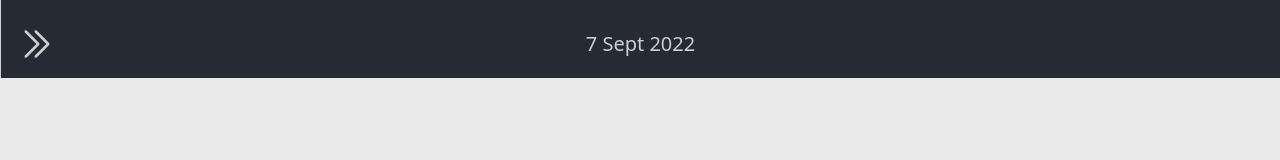
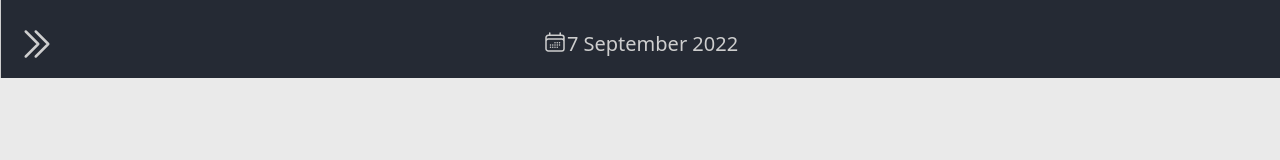
Before and after one commit to kendallv17/Taskademic-Front-End, a React (Create React App) app: page / in a window 1280 px wide. Shown: the top 160 px of the page. Built offline with nearby package versions, Linux system fonts and the light colour scheme.

Commit message:
Fixed minor bug

```diff
--- a/src/components/clock/Clock.js
+++ b/src/components/clock/Clock.js
@@ -1,15 +1,16 @@
-import { useEffect, useState } from "react";
 export default function Clock(){
-    const [dateState, _setDateState] = useState(new Date());
+    const dateState =new Date();
     return (
-        <div className="App">
-            <p>
-              {' '}
-              {dateState.toLocaleDateString('en-GB', {
-                 day: 'numeric',
-                 month: 'short',
-                 year: 'numeric',
-              })}
+        <div className="flex flex-row">
+            <svg xmlns="http://www.w3.org/2000/svg" fill="none" viewBox="0 0 24 24" strokeWidth="1.5" stroke="currentColor" className="w-6 h-6">
+                <path strokeLinecap="round" strokeLinejoin="round" d="M6.75 3v2.25M17.25 3v2.25M3 18.75V7.5a2.25 2.25 0 012.25-2.25h13.5A2.25 2.25 0 0121 7.5v11.25m-18 0A2.25 2.25 0 005.25 21h13.5A2.25 2.25 0 0021 18.75m-18 0v-7.5A2.25 2.25 0 015.25 9h13.5A2.25 2.25 0 0121 11.25v7.5m-9-6h.008v.008H12v-.008zM12 15h.008v.008H12V15zm0 2.25h.008v.008H12v-.008zM9.75 15h.008v.008H9.75V15zm0 2.25h.008v.008H9.75v-.008zM7.5 15h.008v.008H7.5V15zm0 2.25h.008v.008H7.5v-.008zm6.75-4.5h.008v.008h-.008v-.008zm0 2.25h.008v.008h-.008V15zm0 2.25h.008v.008h-.008v-.008zm2.25-4.5h.008v.008H16.5v-.008zm0 2.25h.008v.008H16.5V15z" />
+            </svg>
+            <p className="flex-1">
+                {dateState.toLocaleDateString('en-GB', {
+                    day: 'numeric',
+                    month: 'long',
+                    year: 'numeric',
+                })}
             </p>
             <p>
             </p>
--- a/src/pages/login/Login.js
+++ b/src/pages/login/Login.js
@@ -26,7 +26,7 @@
                                         <label  htmlFor="remember" className="text-mercury-600 text-base">Remember me</label>
                                     </div>
                                 </div>
-                                <a href="#" className="text-sm font-medium hover:underline text-radical-red-500">Forgot password?</a>
+                                <a href="/password-forgotten" className="text-sm font-medium hover:underline text-radical-red-500">Forgot password?</a>
                             </div>
                             <button type="submit" className="w-full text-mercury-50 bg-radical-red-500 hover:bg-radical-red-700 focus:ring-4 focus:outline-none focus:ring-primary-300 font-medium rounded-lg text-sm px-5 py-2.5 text-center dark:bg-primary-600 dark:hover:bg-primary-700 dark:focus:ring-primary-800">Sign in</button>
                             <a type="button" href="/" className="w-full text-mercury-50 bg-bright-turquoise-700 hover:bg-bright-turquoise-600 focus:ring-4 focus:outline-none focus:ring-primary-300 font-medium rounded-lg text-sm px-5 py-2.5 text-center dark:bg-primary-600 dark:hover:bg-primary-700 dark:focus:ring-primary-800">Cancel</a>
```
Also changed, not shown: src/images/success.jpg.
